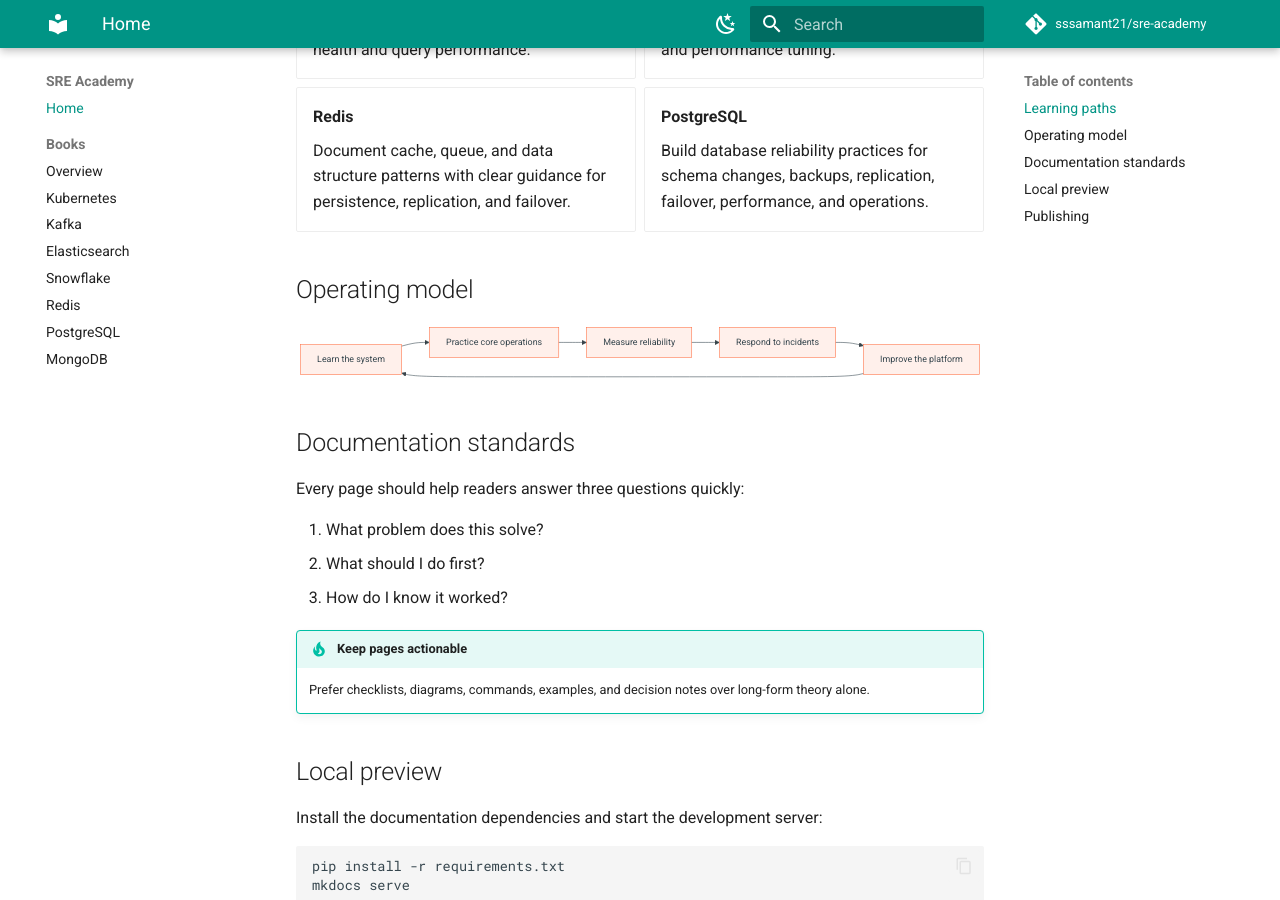
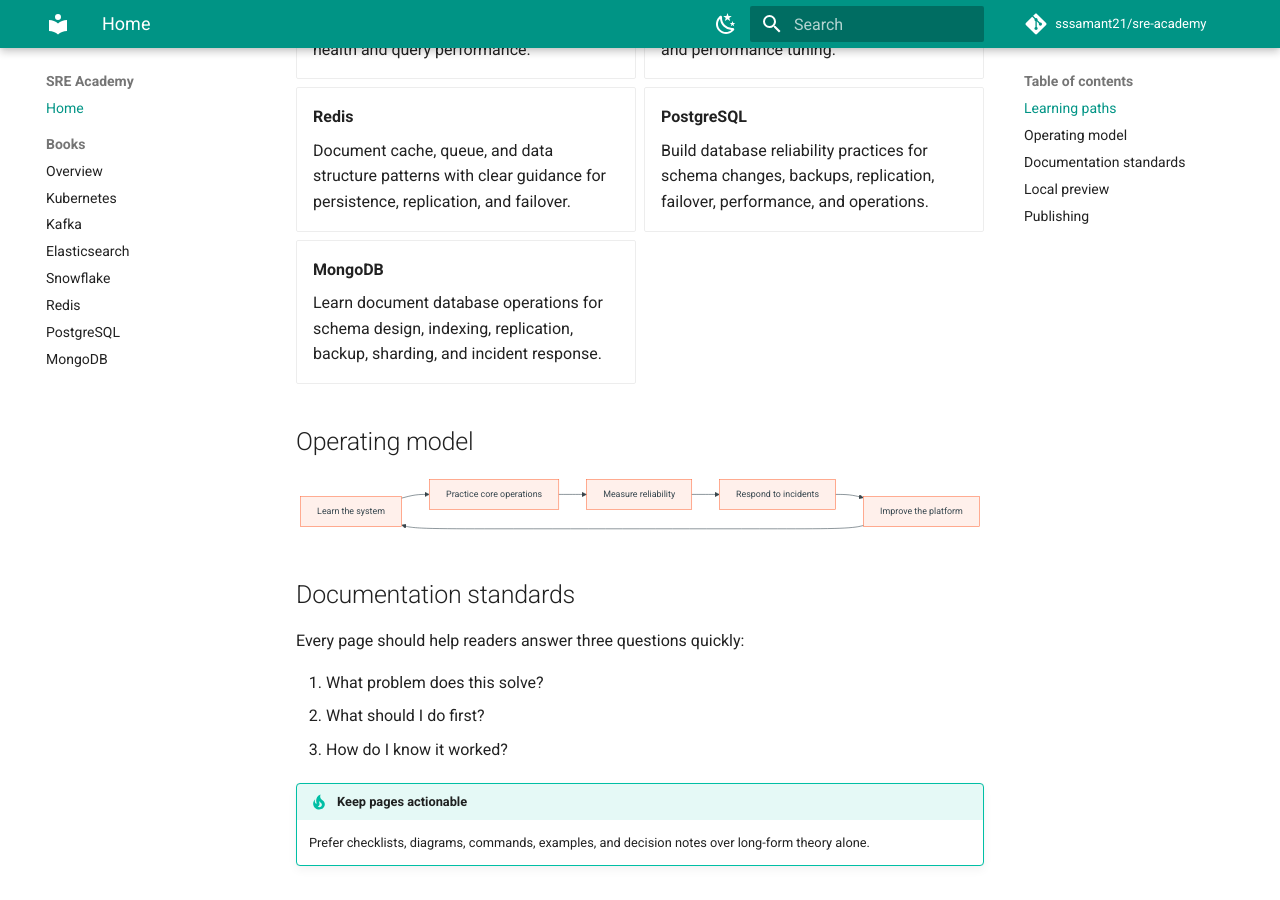
Before and after one commit to sssamant21/sre-academy, an MkDocs documentation site: the page built from docs/index.md, in a window 1280 px wide and 900 px high, scrolled down 565 px. Built offline with MkDocs 1.6.1 and Material for MkDocs 9.7.7, drawn with Linux system fonts in a browser that asks for light colours; comment, search, counter and statistics services are not loaded.

Commit message:
Add MongoDB to homepage learning paths

```diff
--- a/docs/index.md
+++ b/docs/index.md
@@ -29,6 +29,10 @@
 - **PostgreSQL**
 
     Build database reliability practices for schema changes, backups, replication, failover, performance, and operations.
+
+- **MongoDB**
+
+    Learn document database operations for schema design, indexing, replication, backup, sharding, and incident response.
 
 </div>
 
```
